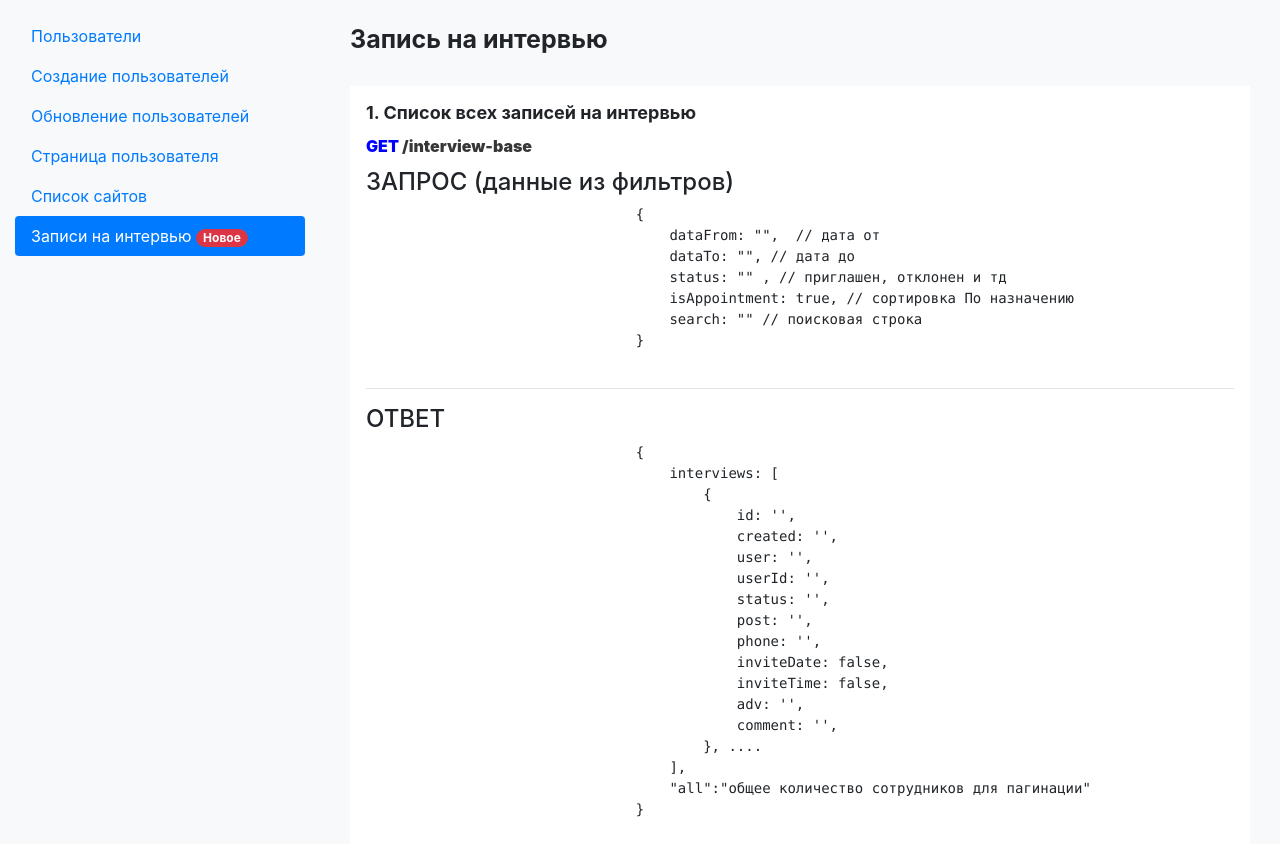
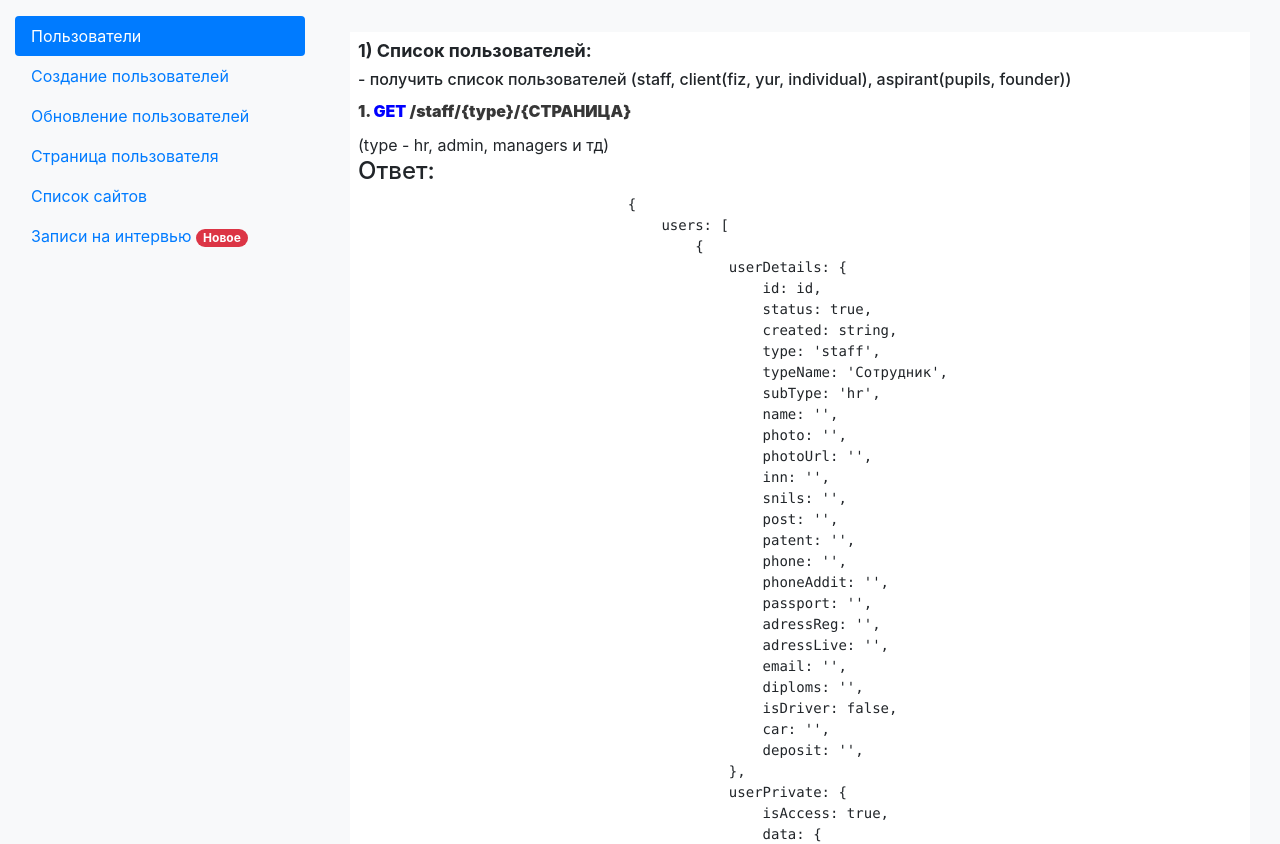
Before and after one commit to AndrewProkopenko/api_desc, a plain HTML site: page index.html in a window 1280 px wide. Shown: the top 844 px of the page. Drawn offline with nearby package versions, Linux system fonts and the light colour scheme.

Commit message:
localstorage script

```diff
--- a/index.html
+++ b/index.html
@@ -52,9 +52,9 @@
     <div class="row">
         <div class="col col-lg-3">
             <!-- MENU -->
-            <ul class="nav flex-column nav-pills">
+            <ul class="nav flex-column nav-pills js-tab">
                 <li class="nav-item">
-                  <a class="nav-link " data-toggle="tab" href="#one">Пользователи</a>
+                  <a class="nav-link " data-toggle="tab" href="#users">Пользователи</a>
                 </li>
                 <li class="nav-item">
                   <a class="nav-link " data-toggle="tab" href="#create">Создание пользователей </a>
@@ -69,15 +69,16 @@
                   <a class="nav-link " data-toggle="tab" href="#sites">Список сайтов</a>
                 </li>
                 <li class="nav-item">
-                  <a class="nav-link active" data-toggle="tab" href="#interview">Записи на интервью <span class="badge badge-pill badge-danger">Новое</span></a>
+                  <a class="nav-link " data-toggle="tab" href="#interview">Записи на интервью <span class="badge badge-pill badge-danger">Новое</span></a>
                 </li>
             </ul>
         </div>
+
         <!-- CONTENT -->
         <div class="col col-lg-9">
-            <div class="tab-content">
+            <div class="tab-content js-tab-content">
                 <!-- Первый блок (он отображается по умолчанию, т.к. имеет классы show и active) -->
-                <div class="tab-pane fade " id="one">
+                <div class="tab-pane fade " id="users">
 
                     <div class="container py-3 ">
                         <div class="bg-white p-2">
@@ -997,7 +998,7 @@
                         </div>
                     </div>
                 </div>
-                <div class="tab-pane fade show active " id="interview">
+                <div class="tab-pane fade  " id="interview">
                     <div class="container py-2">
                         <h1>
                             Запись на интервью
@@ -1249,6 +1250,66 @@
 <script src="https://code.jquery.com/jquery-3.5.1.slim.min.js" integrity="sha384-DfXdz2htPH0lsSSs5nCTpuj/zy4C+OGpamoFVy38MVBnE+IbbVYUew+OrCXaRkfj" crossorigin="anonymous"></script>
 <script src="https://cdn.jsdelivr.net/npm/bootstrap@4.6.0/dist/js/bootstrap.bundle.min.js" integrity="sha384-Piv4xVNRyMGpqkS2by6br4gNJ7DXjqk09RmUpJ8jgGtD7zP9yug3goQfGII0yAns" crossorigin="anonymous"></script>
 
+<script>
+    const localStorageName = 'api_desc_active'
+    const tabs = document.querySelectorAll('.js-tab a')
+    const tabContent = document.querySelectorAll('.js-tab-content .tab-pane')
+    const activeClassName = ' active'
+    const activeClassName2 = ' show'
+
+    // console.log(tabs, tabContent, activeClassName)
+        // console.log(tabs)
+    tabs.forEach(item => {
+        item.addEventListener('click', () => {
+            const href = item.getAttribute("href")
+            localStorage.setItem(localStorageName, href.replace('#', ''))
+        })
+    });
+
+    $( document ).ready(function() {
+
+        let isFirst = 0
+        let isFirst2 = 0
+
+        tabContent.forEach(item => {
+            const id = item.getAttribute("id")
+            const current = localStorage.getItem(localStorageName )
+            if(current === id) {
+                item.classList.add('active')
+                item.classList.add('show')
+                isFirst++
+            }
+            else {
+                item.classList.remove('active')
+                item.classList.remove('show')
+            }
+        })
+
+        tabs.forEach(item => {
+            const href = item.getAttribute("href")
+
+            const current = localStorage.getItem(localStorageName )
+            if(current === href.replace('#', '') ) {
+                item.classList.add('active')
+                isFirst2++
+            }
+            else {
+                item.classList.remove('active')
+            }
+        })
+
+        if(!isFirst) {
+            tabContent[0].classList.add('active')
+            tabContent[0].classList.add('show')
+        }
+        if(!isFirst2) {
+            tabs[0].classList.add('active')
+        }
+    });
+
+
+
+</script>
 
 </body>
 </html>
```
